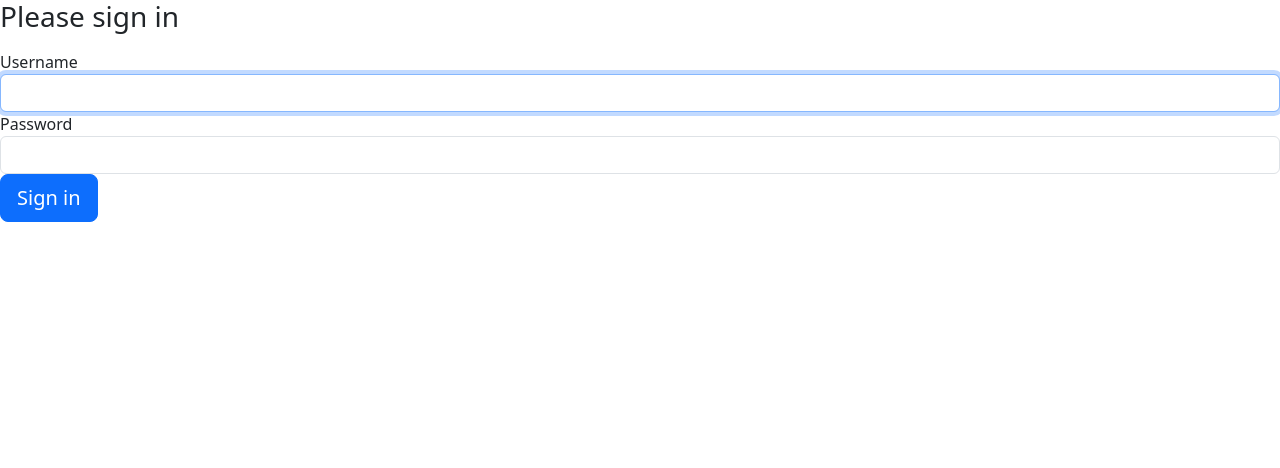
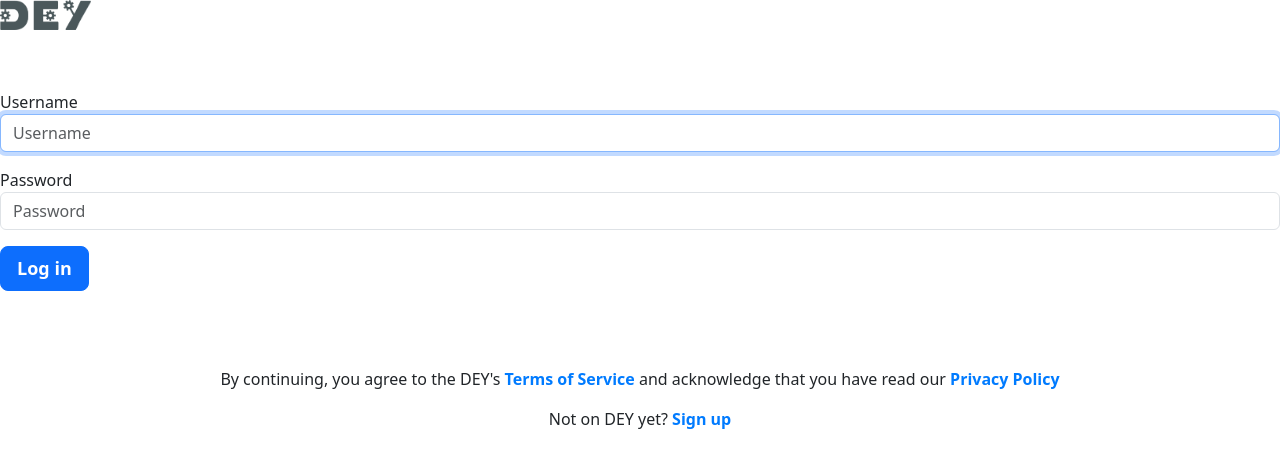
Before and after one commit to ProjetFilRougeCeppic2023/Project-Repo, a Symfony app: template DEY/templates/security/login.html.twig in a window 1280 px wide. Shown: the top 468 px of the page. Run offline with Twig, Linux system fonts and the light colour scheme; the template is opened without the code that fills it, so the values that code supplies are empty; some libraries are stand-ins or nearby versions.

Commit message:
frontend pour le login

```diff
--- a/DEY/public/css/style.css
+++ b/DEY/public/css/style.css
@@ -45,6 +45,49 @@ li {
     border-radius: 20px;
     max-width: 100px;
 }
+/* styles for the login modal  */
+
+/* public/css/styles.css (adjust the path based on your Symfony structure) */
+
+
+
+/* Add spacing between form controls */
+#authent .form-control {
+    margin-bottom: 15px;
+}
+#gologin{
+    margin-bottom: 60px;
+}
+
+/* Style the login button */
+#authent button {
+    font-size: 18px;
+    font-weight: bold;
+    margin-bottom: 60px;
+}
+
+/* Center-align and add margin for the notice and teaser */
+#notice,
+#teaser {
+    text-align: center;
+    margin-top: 15px;
+    border-bottom: 5px;
+}
+
+/* Style the links in the notice and teaser */
+#notice a,
+#teaser a {
+    color: #007bff; /* Bootstrap's primary color */
+    font-weight: bold;
+    text-decoration: none;
+}
+
+#notice a:hover,
+#teaser a:hover {
+    text-decoration: underline;
+}
+
+
 
 /* Additional styles for responsiveness */
 @media screen and (max-width: 768px) {
--- a/DEY/src/Security/DEYAuthenticator.php
+++ b/DEY/src/Security/DEYAuthenticator.php
@@ -41,16 +41,14 @@ class DEYAuthenticator extends AbstractLoginFormAuthenticator
             ]
         );
     }
-
     public function onAuthenticationSuccess(Request $request, TokenInterface $token, string $firewallName): ?Response
     {
         if ($targetPath = $this->getTargetPath($request->getSession(), $firewallName)) {
             return new RedirectResponse($targetPath);
         }
-
         // For example:
-        // return new RedirectResponse($this->urlGenerator->generate('some_route'));
-        throw new \Exception('TODO: provide a valid redirect inside '.__FILE__);
+        return new RedirectResponse($this->urlGenerator->generate('home'));
+        // throw new \Exception('TODO: provide a valid redirect inside '.__FILE__);
     }
 
     protected function getLoginUrl(Request $request): string
--- a/DEY/templates/base.html.twig
+++ b/DEY/templates/base.html.twig
@@ -36,3 +36,24 @@
 		</footer>
 	</body>
 </html>
+
+<!-- script to handle the button click -->
+
+<script>
+	document.addEventListener('DOMContentLoaded', function () {
+var loginButton = document.getElementById('in');
+var loginModal = new bootstrap.Modal(document.getElementById('loginModal'));
+
+loginButton.addEventListener('click', function () {
+console.log('Login button clicked');
+loginModal.show();
+});
+
+// Add event listener for modal close
+loginModal._element.addEventListener('hidden.bs.modal', function () {
+console.log('Modal hidden');
+// Redirect to the welcome page
+window.location.href = '{{ path('welcome') }}'; // Update with your route name
+});
+});
+</script>
--- a/DEY/templates/navbar/logged_in_navbar.html.twig
+++ b/DEY/templates/navbar/logged_in_navbar.html.twig
@@ -46,7 +46,7 @@
 						<a class="dropdown-item text-nowrap" href="#">Profile</a>
 						<a class="dropdown-item text-nowrap" href="#">Settings</a>
 						<div class="dropdown-divider"></div>
-						<a class="dropdown-item text-nowrap" href="#">Logout</a>
+						<a class="dropdown-item text-nowrap" href="{{ path('app_logout') }}">Logout</a>
 					</div>
 				</li>
 			</ul>
--- a/DEY/templates/security/login.html.twig
+++ b/DEY/templates/security/login.html.twig
@@ -1,31 +1,51 @@
 {% extends 'base.html.twig' %}
 
-{% block title %}Log in!{% endblock %}
+{% block title %}Log in!
+{% endblock %}
 
 {% block body %}
-<form method="post">
+	<form id="authent" method="post">
 		{% if error %}
 			<div class="alert alert-danger">{{ error.messageKey|trans(error.messageData, 'security') }}</div>
 		{% endif %}
 
 		{% if app.user %}
 			<div class="mb-3">
-            You are logged in as {{ app.user.userIdentifier }}, <a href="{{ path('app_logout') }}">Logout</a>
+				You are logged in as
+				{{ app.user.userIdentifier }},
+				<a href="{{ path('app_logout') }}">Logout</a>
 			</div>
 		{% endif %}
+		<div id="gologin">
+			<a class="navbar-brand" href="#">
+				<img class="logo c" src="{{ asset('img/DEY-cond copy.png') }}" alt="Logo" height="30">
+			</a>
+		</div>
+		<label for="inputUsername" class="sr-only">Username</label>
+		<input type="text" value="{{ last_username }}" name="username" id="inputUsername" class="form-control mb-3" placeholder="Username" autocomplete="username" required autofocus>
 
-    <h1 class="h3 mb-3 font-weight-normal">Please sign in</h1>
-    <label for="inputUsername">Username</label>
-    <input type="text" value="{{ last_username }}" name="username" id="inputUsername" class="form-control" autocomplete="username" required autofocus>
-    <label for="inputPassword">Password</label>
-    <input type="password" name="password" id="inputPassword" class="form-control" autocomplete="current-password" required>
+		<label for="inputPassword" class="sr-only">Password</label>
+		<input type="password" name="password" id="inputPassword" class="form-control mb-3" placeholder="Password" autocomplete="current-password" required>
 
-    <input type="hidden" name="_csrf_token"
-           value="{{ csrf_token('authenticate') }}"
-    >
+		<input type="hidden" name="_csrf_token" value="{{ csrf_token('authenticate') }}">
 
 		<button class="btn btn-lg btn-primary" type="submit">
-        Sign in
+			Log in
 		</button>
+
 	</form>
+
+	<div id="notice" class="text-center mt-3">
+		<span>
+			By continuing, you agree to the DEY's
+			<a href="">Terms of Service</a>
+			and acknowledge that you have read our
+			<a href="">Privacy Policy</a>
+		</span>
+	</div>
+
+	<div id="teaser" class="text-center mt-3">
+		Not on DEY yet?
+		<a href="{{ path('app_register') }}">Sign up</a>
+	</div>
 {% endblock %}
```
Also changed, not shown: DEY/src/Controller/SecurityController.php (+10 -4 lines), DEY/templates/navbar/welcome_navbar.html.twig (+15 -0 lines). Lines whose indentation alone changed are shown as unchanged.
